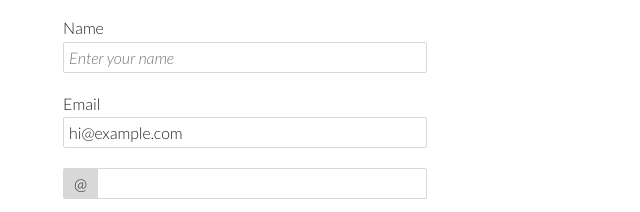
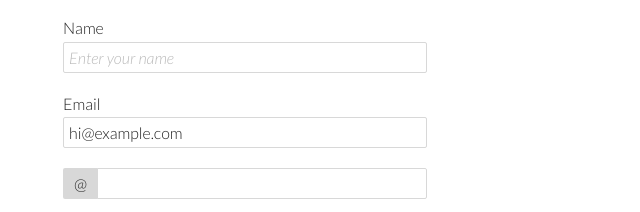
Before and after one commit to LukaszWatroba/valitycss, a website: page index.html in a window 1280 px wide. Shown: the part 488-700 px from the top of the page, 213-853 px from the left. Drawn offline with Linux system fonts and the light colour scheme.

Commit message:
change placeholder color

```diff
--- a/src/core/_settings.scss
+++ b/src/core/_settings.scss
@@ -25,7 +25,7 @@ $brand-success:         $brand-tertiary !default;
 // Default colors
 $body-background:       white !default;
 $text-color:            $gray-darker !default;
-$text-color-light:      $gray;
+$text-color-light:      darken($gray-light, 12%);
 $text-color-invert:     white;
 
 // Links
```
Also changed, not shown: dist/vality.css, dist/vality.min.css.
